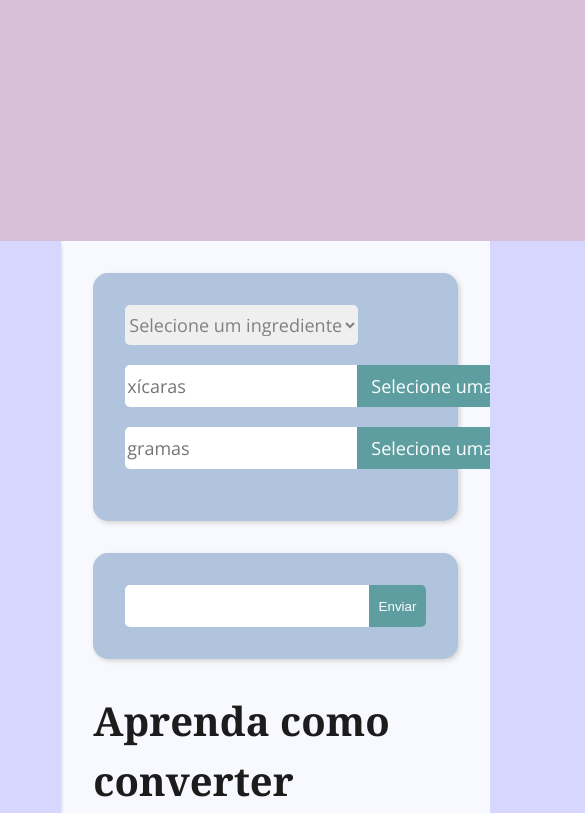
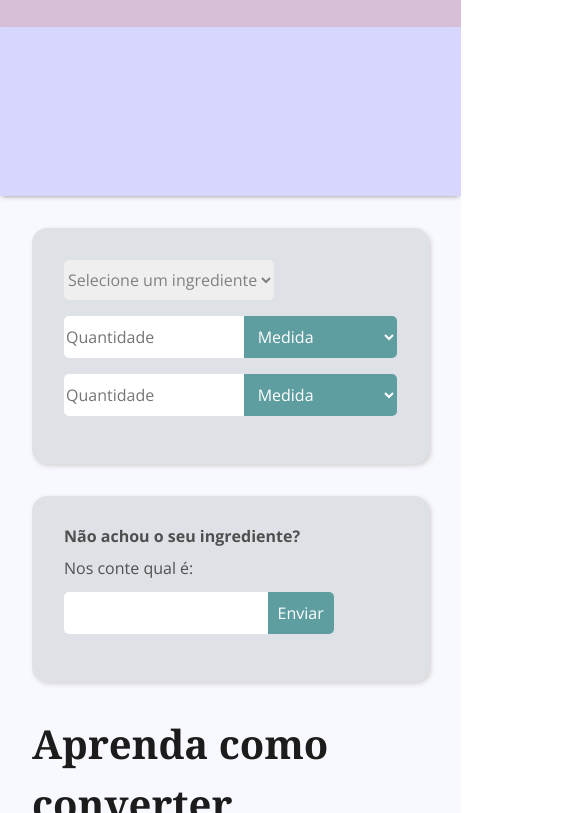
Before and after one commit to mateusasferreira/brazilian-standard-ingredient-converter, a plain HTML site: page index.html in a window 390 px wide. Shown: the part 126-939 px from the top of the page, 585 px wide, since content can reach past the window. Drawn offline with nearby package versions, Linux system fonts and the light colour scheme.

Commit message:
media queries definidas; box de contato criado

```diff
--- a/css/base.css
+++ b/css/base.css
@@ -7,7 +7,7 @@ html {
     --background-principal: #F8F8FF;
     --background-secundario: #D6D6FF;
     --background-destaque: #D8BFD8;
-    --azul-claro: #B0C4DE;
+    --azul-claro: #dee2e6;
 }
 
 /* html p {
@@ -20,8 +20,7 @@ html {
     "cabecalho"
     "corpo"
     "rodape";
-    /* grid-template-columns: 10% 70% 20%; */
-    grid-template-rows: 20% auto 10% ;
+    grid-template-rows: auto auto 10% ;
 }
 
 .menu-lateral {
@@ -39,7 +38,7 @@ html {
 .corpo {
     display: grid;
     grid-area: corpo;
-    grid-template-columns: 10% 70% 20%;
+    grid-template-columns: 10% 65% 25%;
     /* grid-column: 2 / 3; */
 }
 
@@ -53,3 +52,24 @@ html {
     background-color: var(--background-destaque);
     grid-area: rodape;
 }
+
+@media screen and (max-width: 768px) {
+    .banner-lateral {
+        display: none;
+    }
+
+    .container {
+        grid-column: 2 / 4;
+    }
+}
+
+@media screen and (max-width: 420px) {
+    .menu-lateral {
+        height: 20vh;
+        grid-column: 1 / 4;
+    }
+
+    .container {
+        grid-column: 1 / 4;
+    }
+}
--- a/css/cabecalho.css
+++ b/css/cabecalho.css
@@ -1,7 +1,7 @@
 .cabecalho {
     background-color: var(--background-destaque);
     grid-area: cabecalho;
-    grid-column: 1 /4;
+    padding: 30px 20px;
 }
 
 .cabecalho__titulo {
@@ -9,10 +9,17 @@
     font-family: var(--fonte-padrao);
     font-size: 50px;
     font-weight: 400;
-    margin: 20px;
 }
 
 .cabecalho__titulo strong {
     font-weight: 700;
     /* text-transform: uppercase; */
 }
+
+.cabecalho__subtitulo {
+    color: var(--cinza-claro);
+    font-family: var(--fonte-padrao);
+    font-size: 1.2rem;
+    font-weight: 400;
+    margin-top: 5px;
+}
--- a/css/conversor.css
+++ b/css/conversor.css
@@ -1,23 +1,26 @@
+.container__flex {
+    display: flex;
+    justify-content: space-around;
+}
+
 
 .box {
     background-color: var(--azul-claro);
     box-shadow: 2px 2px 5px lightgrey;
     border-radius: 15px;
     margin-bottom: 2em;
+    margin-right: 1em;
     padding: 2em;
-    width: calc(100% - 4em);
-}
-
-.box select, input {
-    font-family: var(--fonte-padrao);
-    font-size: 18px;
+    width: fit-content;
+    flex-grow: 2;
 }
 
 .box__selectPadrao {
     border: none;
+    border-radius: 5px;
     color: grey;
-    border-radius: 5px;
     font-family: var(--fonte-padrao);
+    font-size: 1rem;
     height: 40px;
     width: fit-content;
 }
@@ -30,26 +33,55 @@
     border-radius: 0 5px 5px 0;
     /* box-shadow: 1px 2px 5px grey; */
     color: white;
+    font-family: var(--fonte-padrao);
+    font-size: 1rem;
     padding: 0 10px;
+    width:fit-content;
 }
-
-
 
 .box__input {
     border: none;
     border-radius: 5px 0 0 5px;
     color: var(--cinza-claro);
     /* margin: 10px 0; */
+    font-family: var(--fonte-padrao);
+    font-size: 1rem;
     height: 40px;
-    width: 250px;
+    width: 60%;
     /* box-shadow: 1px 2px 5px grey; */
-}
-
-#entrada, #saida {
-    display: flex;
-    margin: 20px 0;
 }
 
 .box__campo {
     display: flex;
+    margin: 1em 0;
 }
+
+.box--flex {
+    display: flex;
+    flex-direction: column;
+    justify-content: center;
+}
+
+.box__titulo {
+    color: var(--cinza-claro);
+    font-family: var(--fonte-padrao);
+    font-size: 1rem;
+    font-weight: bold;
+    margin-bottom: 1em;
+}
+
+.box__texto {
+    color: var(--cinza-claro);
+    font-family: var(--fonte-padrao);
+    font-size: 1rem;
+}
+
+@media screen and (max-width: 1024px) {
+    .container__flex {
+        flex-direction: column;
+    }
+
+    .box {
+        width: calc(100% - 4em);
+    }
+}
--- a/index.html
+++ b/index.html
@@ -17,13 +17,14 @@
     <body class="page">
         <header class="cabecalho">
             <h1 class="cabecalho__titulo"><strong>Converte</strong>Receitas</h1>
-
+            <h2 class="cabecalho__subtitulo">Descubra quantas gramas tem uma xícara ou colher de seu ingrediente e muito mais.</h2>
         </header>
         <main class="corpo">
             <div class="menu-lateral">
 
             </div>
             <section class="container">
+                <div class="container__flex">
                     <div class="box">
                         <div>
                             <select class="box__selectPadrao" id="select-ingrediente">
@@ -31,28 +32,31 @@
                             </select>
                         </div>
 
-                        <div id="entrada">
-                            <input class="box__input" type="number" placeholder="xícaras">
+                        <div class="box__campo" id="entrada">
+                            <input class="box__input" type="number" placeholder="Quantidade">
 
                             <select class="box__selectImbutido" id="seletorEntrada">
-                                <option>Selecione uma medida</option>
+                                <option>Medida</option>
                             </select>
                         </div>
 
-                        <div id="saida">
-                            <input class="box__input" type="number" placeholder="gramas">
+                        <div class="box__campo" id="saida">
+                            <input class="box__input" type="number" placeholder="Quantidade">
                             <select class="box__selectImbutido" id="seletorSaida">
-                                <option>Selecione uma medida</option>
+                                <option>Medida</option>
                             </select>
                         </div>
                     </div>
-                    <div class="box">
+                    <div class="box box--flex">
+                        <h3 class="box__titulo">Não achou o seu ingrediente?</h3>
+                        <p class="box__texto">Nos conte qual é:</p>
                         <div class="box__campo">
                             <input type="text" class="box__input">
                             <button class="box__selectImbutido">Enviar</button>
                         </div>
                     </div>
                 </div>
+            </div>
 
                 <div class="conteudo">
                     <h1 class="conteudo__titulo1">Aprenda como converter ingredientes</h1>
```
